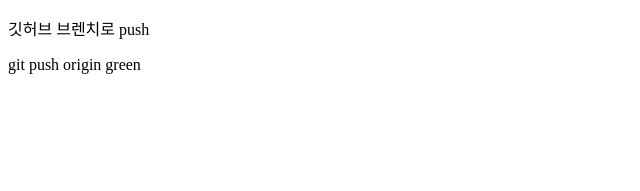
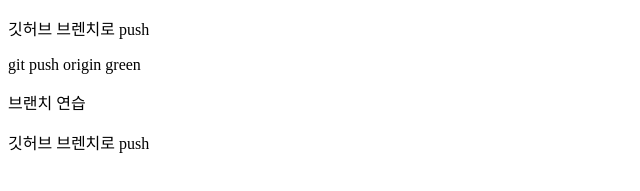
Before and after one commit to HaSeulLin/230531-git-branch, a plain HTML site: page index.html in a window 1280 px wide. Shown: the part 119-310 px from the top of the page, without its empty margins (0-640 px from the left). Drawn offline with Linux system fonts and the light colour scheme.

Commit message:
0531 blue 수정 완료

```diff
--- a/index.html
+++ b/index.html
@@ -16,7 +16,8 @@
     </section>
     <section>
         <!-- blue 작성 -->
-
+        <p>브랜치 연습</p>
+        <p>깃허브 브렌치로 push</p>
     </section>
 </body>
 </html>
```
